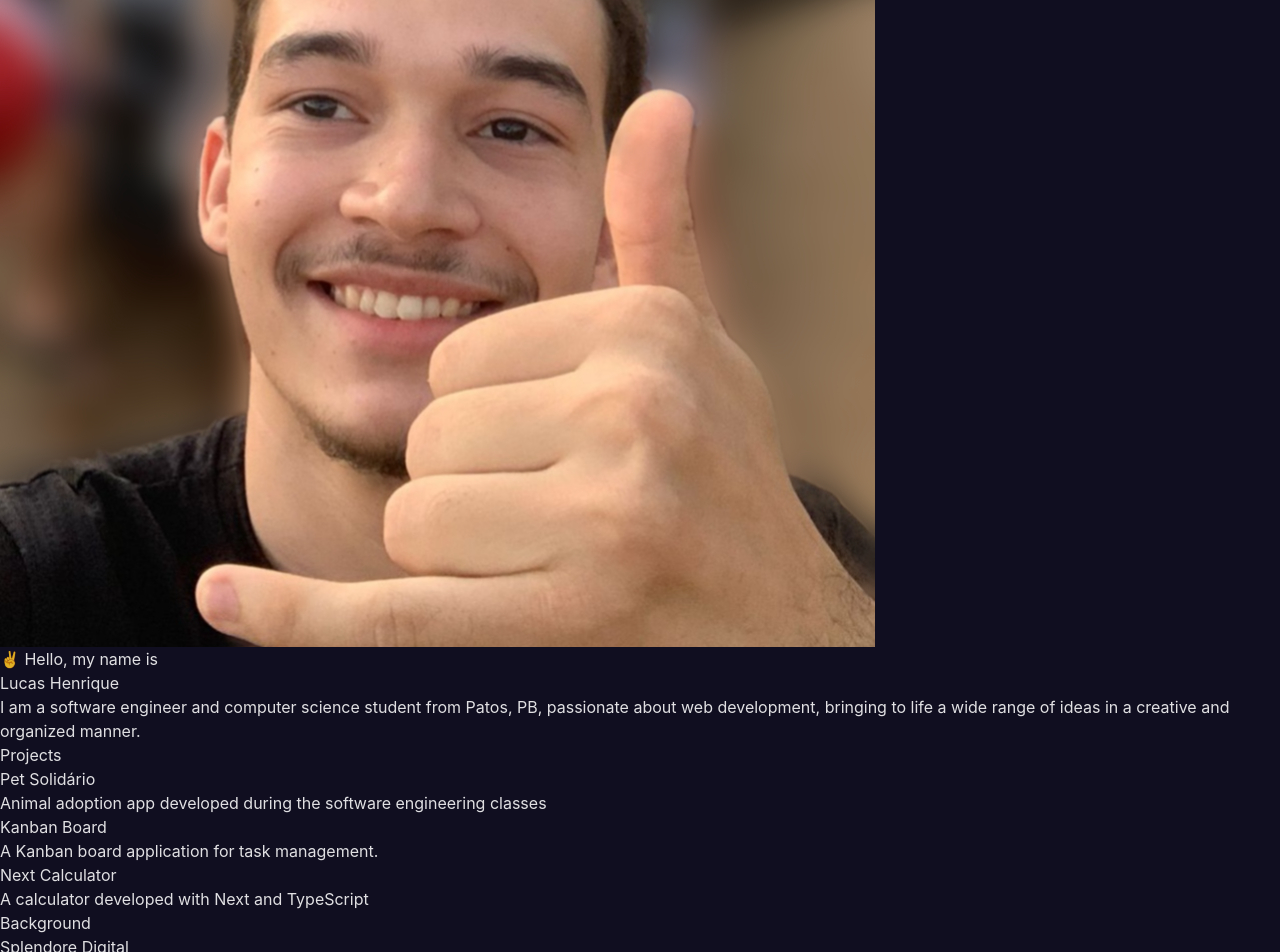
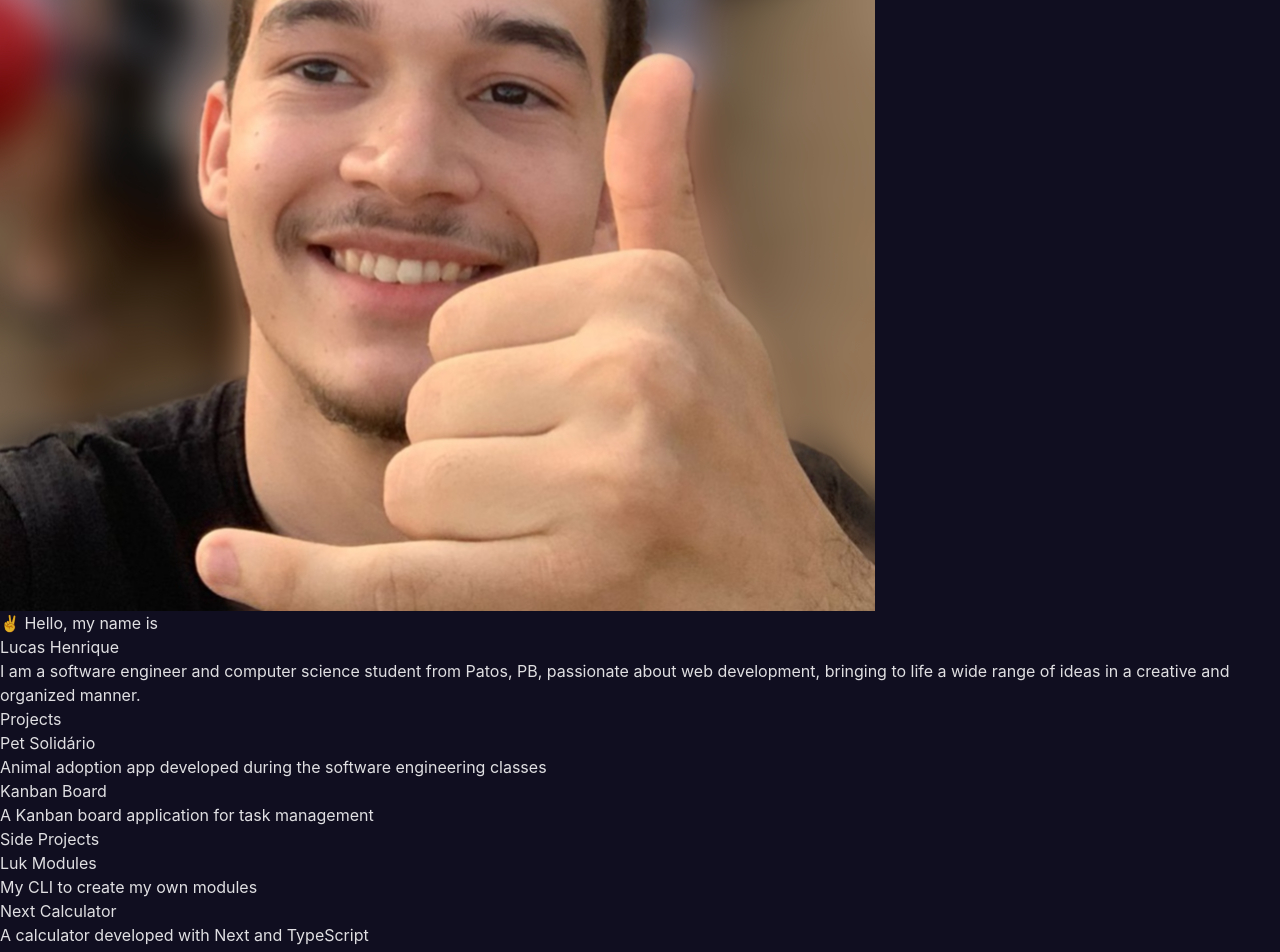
Before and after one commit to luketeeeeee/portfolio, a React (Vite) app: page / in a window 1280 px wide. Shown: the top 952 px of the page. Built offline with nearby package versions, Linux system fonts and the light colour scheme.

Commit message:
add a section for side projects

```diff
--- /dev/null
+++ b/src/components/SideProjectCard/SideProjectCard.tsx
@@ -0,0 +1,19 @@
+import { Link } from "react-router-dom";
+
+export type SideProjectCardProps = {
+	name: string;
+	title: string;
+	summary: string;
+};
+
+export const SideProjectCard = ({ name, title, summary }: SideProjectCardProps) => {
+	return (
+		<Link
+			to={`/${name}`}
+			className={`flex w-[400px] flex-col rounded-lg bg-gray-800 px-4 py-2 font-rubik transition duration-700 ease-in-out hover:bg-gray-700`}
+		>
+			<h1 className="text-gray-200 rsm:text-xl xs:text-2xl">{title}</h1>
+			<p className="text-zinc-400">{summary}</p>
+		</Link>
+	);
+};
--- /dev/null
+++ b/src/components/SideProjectCard/index.ts
@@ -0,0 +1 @@
+export { SideProjectCard } from "./SideProjectCard";
--- a/src/pages/Home/Home.tsx
+++ b/src/pages/Home/Home.tsx
@@ -1,9 +1,10 @@
-import { projects } from "../../static/projects";
+import { projects, sideProjects } from "../../static/projects";
 import { Container } from "../../components/Container";
 import { Header } from "../../components/Header";
 import { ProjectCard } from "../../components/ProjectCard";
 import { ProjectCardProps } from "../../components/ProjectCard/ProjectCard";
 import profilePicture from "../../static/profile.jpeg";
+import { SideProjectCard } from "../../components/SideProjectCard";
 
 export const Home = () => {
 	return (
@@ -45,7 +46,25 @@ export const Home = () => {
 						</div>
 					</div>
 
-					<div className="pb-12 pt-20 font-slab">
+					<div className="flex-col pb-12 pt-20 font-slab lg:flex lg:flex-row lg:gap-28">
+						<div className="mb-10 w-[400px] lg:mb-0">
+							<h1 className="mb-5 font-bold text-gray-200 rsm:text-3xl xs:text-5xl">
+								Side Projects
+							</h1>
+
+							<div className="flex flex-col gap-3">
+								{sideProjects.map((sideProject: ProjectCardProps) => (
+									<SideProjectCard
+										key={sideProject.name}
+										name={sideProject.name}
+										title={sideProject.title}
+										summary={sideProject.summary}
+									/>
+								))}
+							</div>
+						</div>
+
+						<div>
 							<h1 className="mb-7 font-bold text-gray-200 rsm:text-3xl xs:text-5xl">
 								Background
 							</h1>
@@ -70,6 +89,7 @@ export const Home = () => {
 						</div>
 					</div>
 				</div>
+			</div>
 		</Container>
 	);
 };
--- a/src/pages/Project/Project.tsx
+++ b/src/pages/Project/Project.tsx
@@ -1,12 +1,14 @@
 import { Link, useParams } from "react-router-dom";
 import { Container } from "../../components/Container";
 import { Header } from "../../components/Header";
-import { ProjectDetails, projects } from "../../static/projects";
+import { ProjectDetails, projects, sideProjects } from "../../static/projects";
 
 export const Project = () => {
 	const { projectUniqueName } = useParams();
 
-	const projectDetails: ProjectDetails | undefined = projects.find(
+	const allProjects = projects.concat(sideProjects);
+
+	const projectDetails: ProjectDetails | undefined = allProjects.find(
 		(project) => project.name === projectUniqueName
 	);
 
--- a/src/static/projects.ts
+++ b/src/static/projects.ts
@@ -41,7 +41,7 @@ export const projects: ProjectDetails[] = [
 	{
 		title: "Kanban Board",
 		name: "kanban-board",
-		summary: "A Kanban board application for task management.",
+		summary: "A Kanban board application for task management",
 		topics: [
 			{
 				title: "",
@@ -60,6 +60,17 @@ export const projects: ProjectDetails[] = [
 		images: [
 			"https://res.cloudinary.com/dpndt3b4p/image/upload/v1706550812/b14gq1s1ewtgapk4x78c.png",
 		],
+	},
+];
+
+export const sideProjects: ProjectDetails[] = [
+	{
+		title: "Luk Modules",
+		name: "luk-modules",
+		summary: "My CLI to create my own modules",
+		topics: [],
+		images: [],
+		url: "",
 	},
 	{
 		title: "Next Calculator",
```
Also changed, not shown: 1 other file (tests, documents, lock files or other folders). Lines whose indentation alone changed are shown as unchanged.
